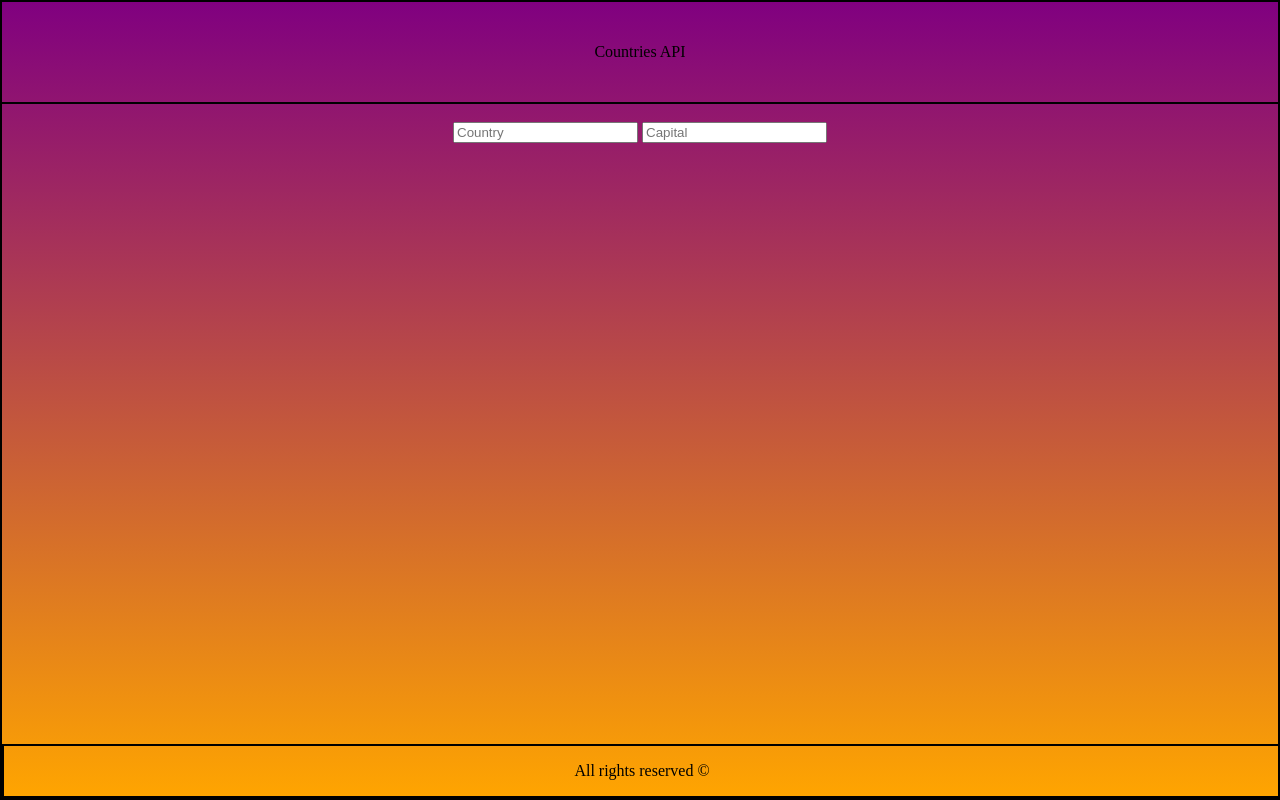
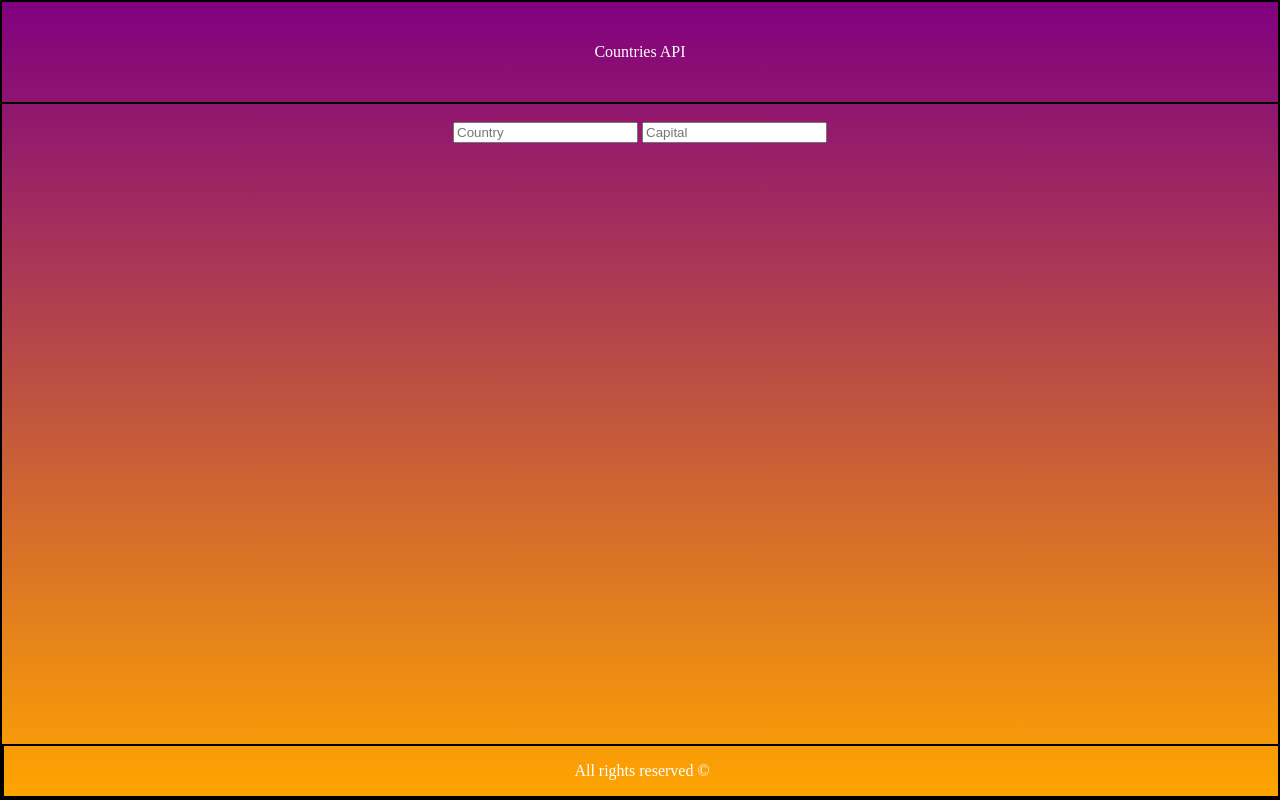
Before and after one commit to Tarekkh92/clock, a PHP site: page / in a window 1280 px wide. Run offline with PHP 8.4, Linux system fonts and the light colour scheme.

Commit message:
make it better

```diff
--- a/index.html
+++ b/index.html
@@ -5,14 +5,16 @@
     <meta charset="UTF-8">
     <meta name="viewport" content="width=device-width, initial-scale=1.0">
     <!-- <meta http-equiv="X-UA-Compatible" content="ie=edge"> -->
-    <link rel="icon" type="image/png" href="https://img.icons8.com/pastel-glyph/64/000000/monitor.png""/>
+    <link rel="icon" type="image/png" href="/wall-clock.png""/>
+
+
     <meta http-equiv="Content-Security-Policy" content="upgrade-insecure-requests">
 
 
     <link rel="stylesheet" href="site.css">
 
     <script src="https://ajax.googleapis.com/ajax/libs/jquery/3.5.1/jquery.min.js"></script>
-    <title>Document</title>
+    <title>Countries</title>
 </head>
 <body>
     <!-- <input id="query"  placeholder="Country"onkeyup="getCountry(document.getElementById('query').value)">
--- a/site.css
+++ b/site.css
@@ -5,6 +5,7 @@
         height: 100%;
         margin:0;
         padding:0;
+        color:white;
     }
     #page{
         box-sizing: border-box;
@@ -19,6 +20,8 @@
         height: 100px ;
         line-height: 100px;
         border-bottom: 2px solid black;
+        color:white;
+
 
     }
     footer{
@@ -29,6 +32,7 @@
         width: 100%;
         border: 2px solid black;
         text-align: center;
+        color:white;
     }
 
 
```
